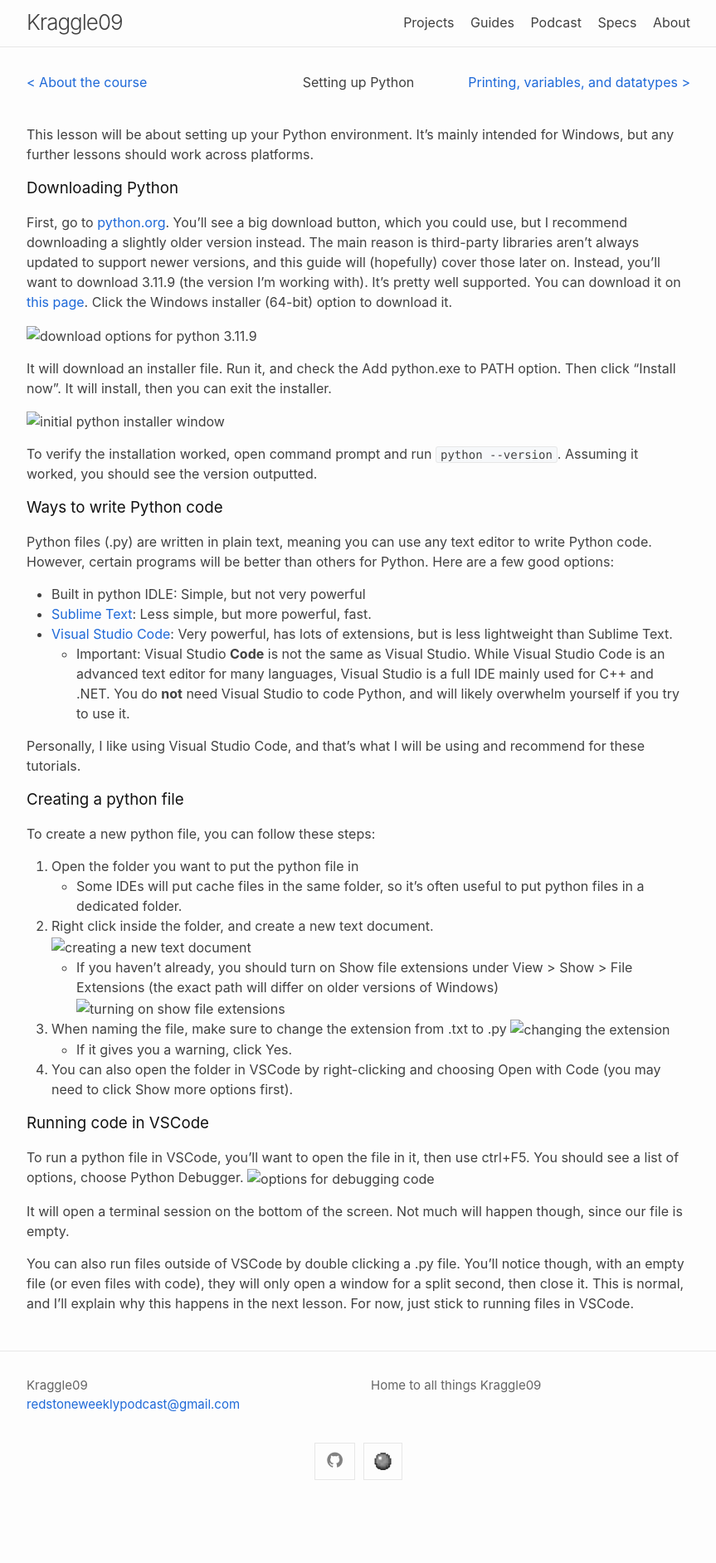
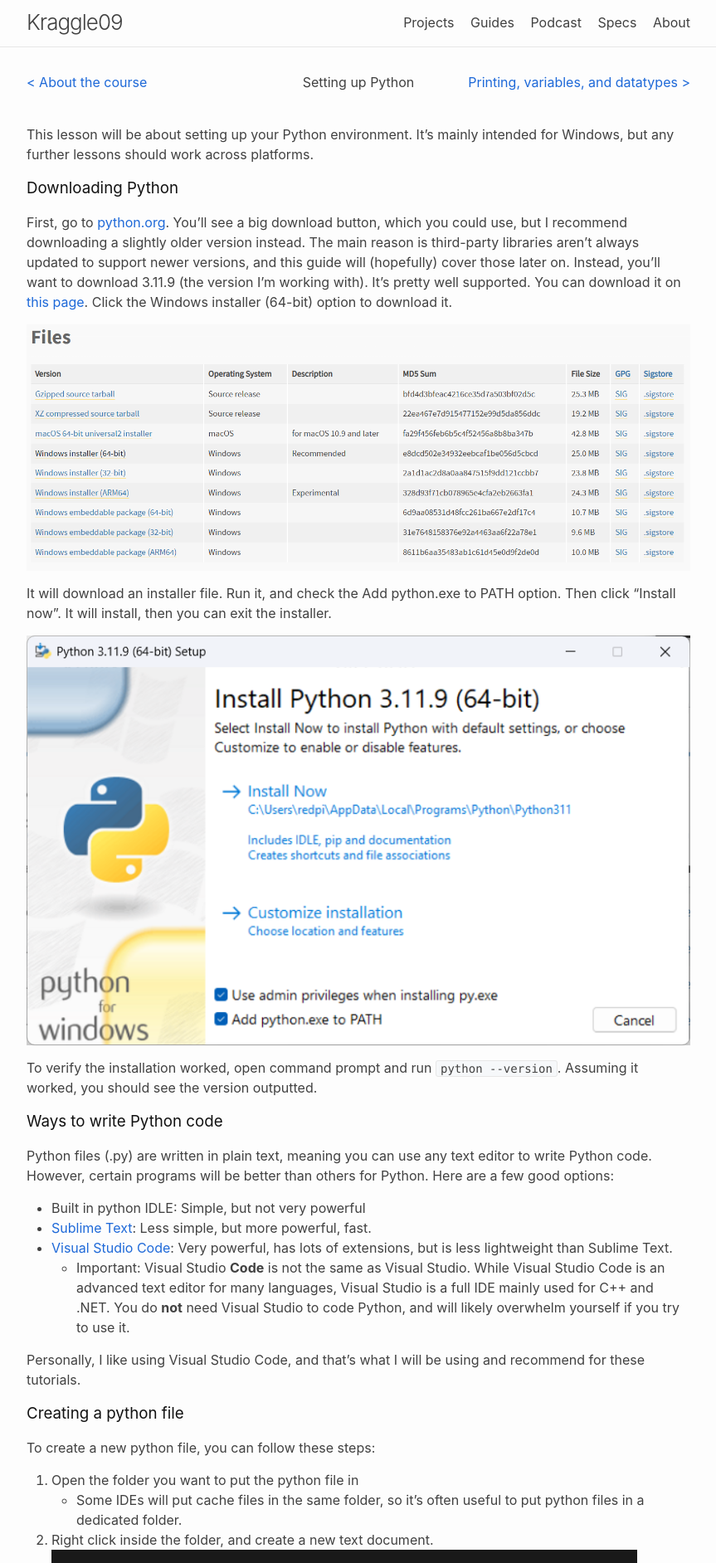
Before and after one commit to Kraggle09/kraggle09.github.io, a Jekyll site: the page built from docs/guide/python/01.markdown, in a window 1280 px wide. Shown: the top 1884 px of the page at 83% size, without its empty margins (208-1071 px from the left). Built offline with Jekyll 4.4.1, drawn with Linux system fonts in a browser that asks for light colours; nearby versions of some CDN libraries; before the commit the page ends 1819 px from its top, so only the background shows below that.

Commit message:
Fixed python images

```diff
--- a/docs/guide/python/01.markdown
+++ b/docs/guide/python/01.markdown
@@ -22,11 +22,11 @@
 ### Downloading Python
 First, go to [python.org](https://python.org/downloads/). You'll see a big download button, which you could use, but I recommend downloading a slightly older version instead. The main reason is third-party libraries aren't always updated to support newer versions, and this guide will (hopefully) cover those later on. Instead, you'll want to download 3.11.9 (the version I'm working with). It's pretty well supported. You can download it on [this page](https://www.python.org/downloads/release/python-3119/). Click the Windows installer (64-bit) option to download it.
 
-![download options for python 3.11.9](/images/01-1.png)
+![download options for python 3.11.9](/guide/python/images/01-1.png)
 
 It will download an installer file. Run it, and check the Add python.exe to PATH option. Then click "Install now". It will install, then you can exit the installer.
 
-![initial python installer window](/images/01-2.png)
+![initial python installer window](/guide/python/images/01-2.png)
 
 To verify the installation worked, open command prompt and run `python --version`. Assuming it worked, you should see the version outputted.
 
@@ -45,17 +45,17 @@
 1. Open the folder you want to put the python file in
   - Some IDEs will put cache files in the same folder, so it's often useful to put python files in a dedicated folder.
 2. Right click inside the folder, and create a new text document.
-![creating a new text document](/images/01-3.png)
+![creating a new text document](/guide/python/images/01-3.png)
     - If you haven't already, you should turn on Show file extensions under View > Show > File Extensions (the exact path will differ on older versions of Windows)
-    ![turning on show file extensions](/images/01-4.png)
+    ![turning on show file extensions](/guide/python/images/01-4.png)
 3. When naming the file, make sure to change the extension from .txt to .py
-![changing the extension](/images/01-5.png)
+![changing the extension](/guide/python/images/01-5.png)
     - If it gives you a warning, click Yes.
 4. You can also open the folder in VSCode by right-clicking and choosing Open with Code (you may need to click Show more options first).
 
 ### Running code in VSCode
 To run a python file in VSCode, you'll want to open the file in it, then use ctrl+F5. You should see a list of options, choose Python Debugger.
-![options for debugging code](/images/01-6.png)
+![options for debugging code](/guide/python/images/01-6.png)
 
 It will open a terminal session on the bottom of the screen. Not much will happen though, since our file is empty.
 
--- a/docs/guide/python/07.markdown
+++ b/docs/guide/python/07.markdown
@@ -46,6 +46,6 @@
 
 If you use a program like VSCode, you'll see that it actually underlines bad code for you, which can really help when coding.
 
-![red underline on bad code in vscode](/images/07-1.png)
+![red underline on bad code in vscode](/guide/python/images/07-1.png)
 
 Not everything is as simple as missing a quote. Here's an example, can you find the error here?
```
